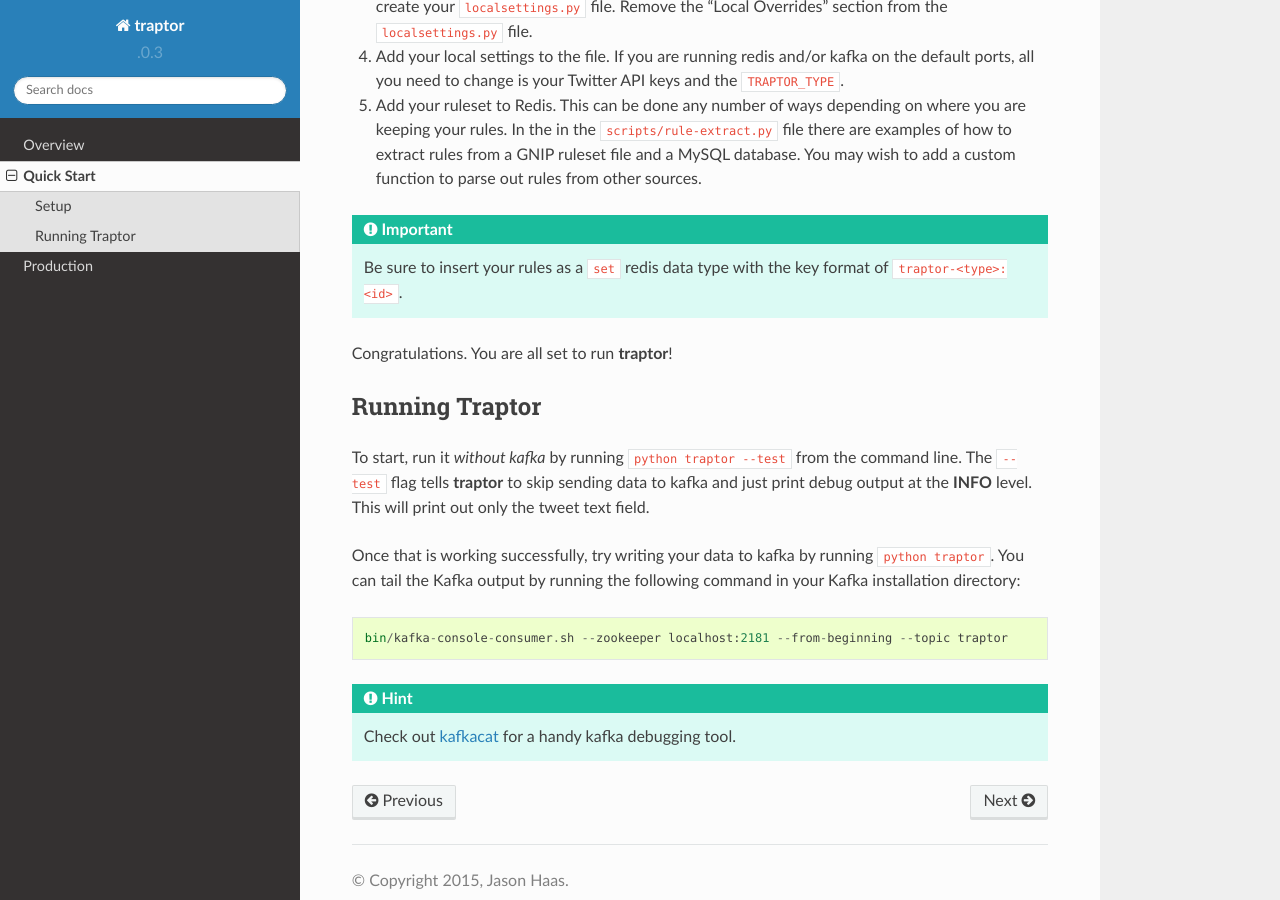
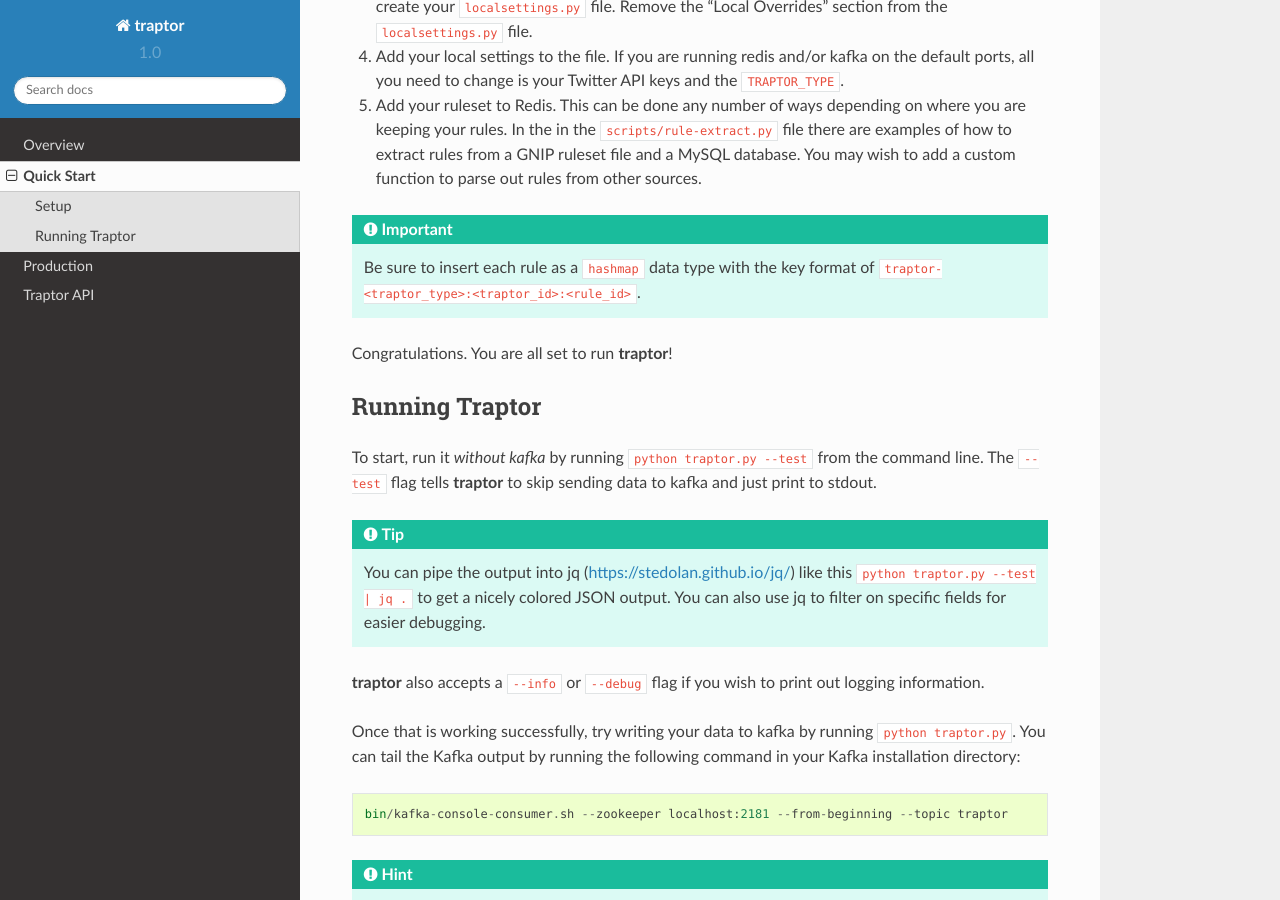
Before and after one commit to istresearch/traptor, a Sphinx documentation site: the page built from docs/topics/quickstart.rst, in a window 1280 px wide and 900 px high, scrolled down 950 px. Built offline with Sphinx 7.4.7 and the Read the Docs theme 2.0.0, drawn with Linux system fonts in a browser that asks for light colours.

Commit message:
Add autodoc for traptor API

```diff
--- a/docs/conf.py
+++ b/docs/conf.py
@@ -14,13 +14,12 @@
 
 import sys
 import os
-import shlex
 import sphinx_rtd_theme
 
 # If extensions (or modules to document with autodoc) are in another directory,
 # add these directories to sys.path here. If the directory is relative to the
 # documentation root, use os.path.abspath to make it absolute, like shown here.
-#sys.path.insert(0, os.path.abspath('.'))
+sys.path.insert(0, os.path.abspath('..'))
 
 # -- General configuration ------------------------------------------------
 
@@ -30,7 +29,7 @@
 # Add any Sphinx extension module names here, as strings. They can be
 # extensions coming with Sphinx (named 'sphinx.ext.*') or your custom
 # ones.
-extensions = []
+extensions = ['sphinx.ext.autodoc']
 
 # Add any paths that contain templates here, relative to this directory.
 templates_path = ['_templates']
@@ -56,9 +55,9 @@
 # built documents.
 #
 # The short X.Y version.
-version = '.0.3'
+version = '1.0'
 # The full version, including alpha/beta/rc tags.
-release = '.0.3.0'
+release = '1.0.0'
 
 # The language for content autogenerated by Sphinx. Refer to documentation
 # for a list of supported languages.
--- a/docs/index.rst
+++ b/docs/index.rst
@@ -12,6 +12,7 @@
    topics/overview
    topics/quickstart
    topics/production
+   topics/traptor
 
 :doc:`topics/overview`
 ======================
@@ -27,3 +28,8 @@
 ========================
 
 Deploying Traptor to a distributed environment.
+
+:doc:`topics/traptor`
+=====================
+
+The Traptor API.
--- a/docs/topics/production.rst
+++ b/docs/topics/production.rst
@@ -30,9 +31,14 @@
     [traptor-track-nodes]
     server03
 
+    traptor-location-nodes]
+    server04
+    server05
+
     [traptor-nodes:children]
     traptor-follow-nodes
     traptor-track-nodes
+    traptor-location-nodes
 
 Group_vars
 """"""""""
--- a/docs/topics/quickstart.rst
+++ b/docs/topics/quickstart.rst
@@ -31,16 +31,20 @@
 #.  Add your local settings to the file.  If you are running redis and/or kafka on the default ports, all you need to change is your Twitter API keys and the ``TRAPTOR_TYPE``.
 #.  Add your ruleset to Redis.  This can be done any number of ways depending on where you are keeping your rules.  In the in the ``scripts/rule-extract.py`` file there are examples of how to extract rules from a GNIP ruleset file and a MySQL database.  You may wish to add a custom function to parse out rules from other sources.
 
-.. important:: Be sure to insert your rules as a ``set`` redis data type with the key format of ``traptor-<type>:<id>``.
+.. important:: Be sure to insert each rule as a ``hashmap`` data type with the key format of ``traptor-<traptor_type>:<traptor_id>:<rule_id>``.
 
 Congratulations.  You are all set to run **traptor**!
 
 Running Traptor
 ---------------
 
-To start, run it *without kafka* by running ``python traptor --test`` from the command line.  The ``--test`` flag tells **traptor** to skip sending data to kafka and just print debug output at the **INFO** level.  This will print out only the tweet text field.
+To start, run it *without kafka* by running ``python traptor.py --test`` from the command line.  The ``--test`` flag tells **traptor** to skip sending data to kafka and just print to stdout.
 
-Once that is working successfully, try writing your data to kafka by running ``python traptor``.  You can tail the Kafka output by running the following command in your Kafka installation directory::
+.. tip:: You can pipe the output into jq (https://stedolan.github.io/jq/) like this ``python traptor.py --test | jq .`` to get a nicely colored JSON output.  You can also use jq to filter on specific fields for easier debugging.
+
+**traptor** also accepts a ``--info`` or ``--debug`` flag if you wish to print out logging information.
+
+Once that is working successfully, try writing your data to kafka by running ``python traptor.py``.  You can tail the Kafka output by running the following command in your Kafka installation directory::
 
     bin/kafka-console-consumer.sh --zookeeper localhost:2181 --from-beginning --topic traptor
 
```
Also changed, not shown: other parts of docs/topics/production.rst (+1 -0 lines), docs/topics/traptor.rst (added, +7 -0 lines).
